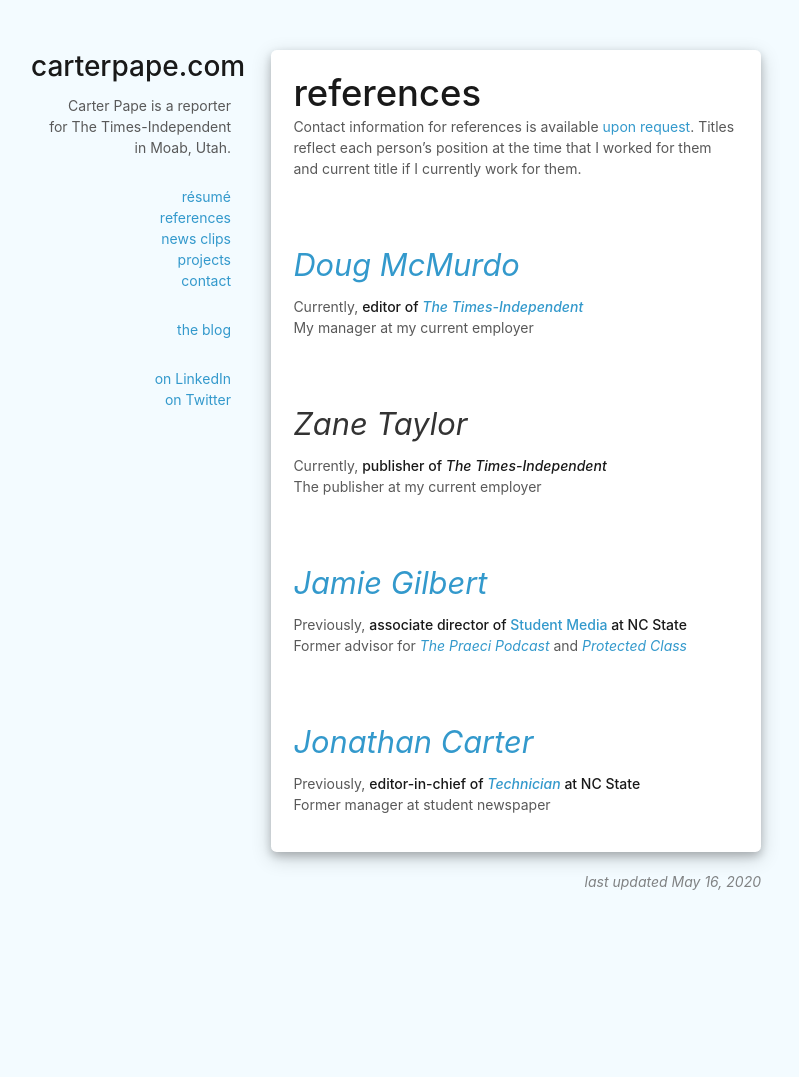
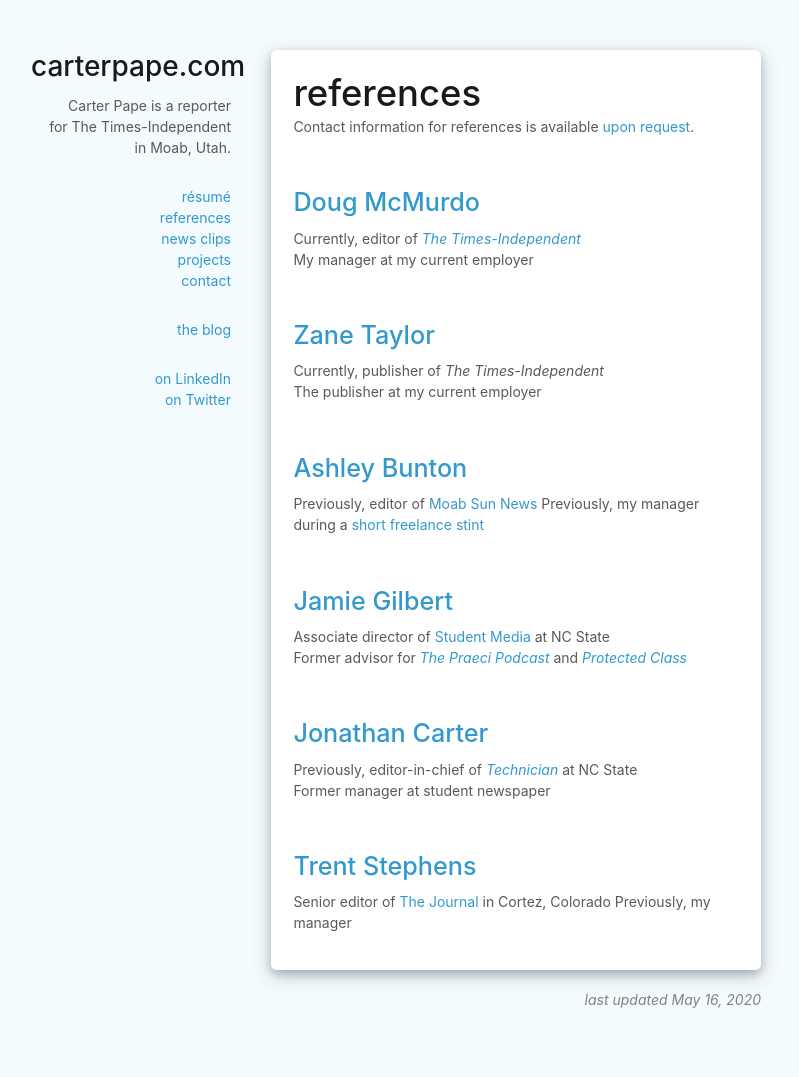
Before and after one commit to CarterPape/CarterPape.github.io, a Jekyll site: the page built from references.md, in a window 1280 px wide. Shown: the whole page, without its empty margins (244-1043 px from the left). Built offline with Jekyll 4.4.1, drawn with Linux system fonts in a browser that asks for light colours; before the commit the page ends 959 px from its top, so only the background shows below that.

Commit message:
better references

```diff
--- a/references.md
+++ b/references.md
@@ -4,26 +4,36 @@ permalink: "/references/"
 title: references
 last_updated: "May 16, 2020"
 ---
-Contact information for references is available [upon request]({% link contact.md %}). Titles reflect each person's position at the time that I worked for them and current title if I currently work for them.
+Contact information for references is available [upon request]({% link contact.md %}).
 
-## [Doug McMurdo](https://moabtimes.com/author/doug-mcmurdo/)
-Currently, **editor of _[The Times-Independent]_**
+### [Doug McMurdo](https://moabtimes.com/author/doug-mcmurdo/)
+Currently, editor of _[The Times-Independent]_
 My manager at my current employer
 
-## Zane Taylor
-Currently, **publisher of _The Times-Independent_**
+### [Zane Taylor](https://moabtimes.com/author/zane-taylor/)
+Currently, publisher of _The Times-Independent_
 The publisher at my current employer
 
-## [Jamie Gilbert](https://www.linkedin.com/in/jamielynngilbert/)
-Previously, **associate director of [Student Media] at NC State**
+### [Ashley Bunton](https://twitter.com/ashbunton)
+Previously, editor of [Moab Sun News]
+Previously, my manager during a [short](https://www.moabsunnews.com/news/article_d5fd5344-0f7c-11e9-8454-efcfea735d62.html) [freelance](https://www.moabsunnews.com/news/article_efd96012-14fb-11e9-b112-07eec2cf9fb1.html) [stint](https://www.moabsunnews.com/get_out_and_go/article_b057be9a-047d-11e9-bb09-678e32afd377.html)
+
+### [Jamie Gilbert](https://www.linkedin.com/in/jamielynngilbert/)
+Associate director of [Student Media] at NC State
 Former advisor for _[The Praeci Podcast]_ and _[Protected Class]_
 
-## [Jonathan Carter](https://www.linkedin.com/in/jonathan-carter-b67430146/)
-Previously, **editor-in-chief of _[Technician]_ at NC State**
+### [Jonathan Carter](https://www.linkedin.com/in/jonathan-carter-b67430146/)
+Previously, editor-in-chief of _[Technician]_ at NC State
 Former manager at student newspaper
+
+### [Trent Stephens](https://muckrack.com/trent-stephens)
+Senior editor of [The Journal] in Cortez, Colorado
+Previously, my manager
 
 [The Times-Independent]: https://moabtimes.com
 [Technician]: http://www.technicianonline.com
 [The Praeci Podcast]: https://praeci.com/podcast/
 [Protected Class]: https://praeci.com/protected-class/
 [Student Media]: https://studentmedia.dasa.ncsu.edu
+[The Journal]: https://the-journal.com
+[Moab Sun News]: https://www.moabsunnews.com
```
